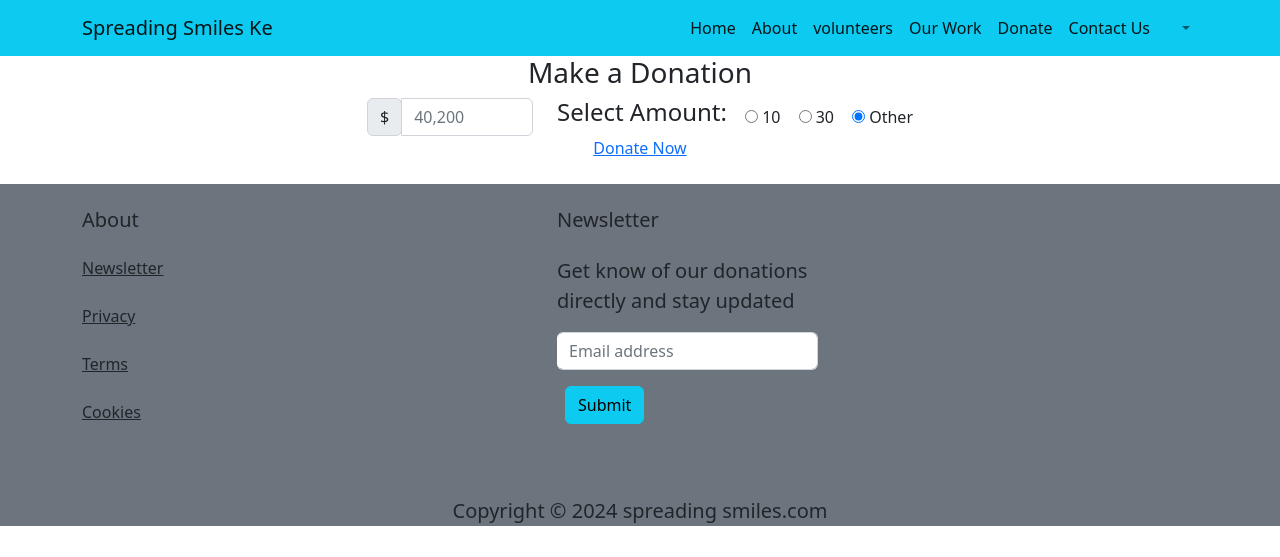
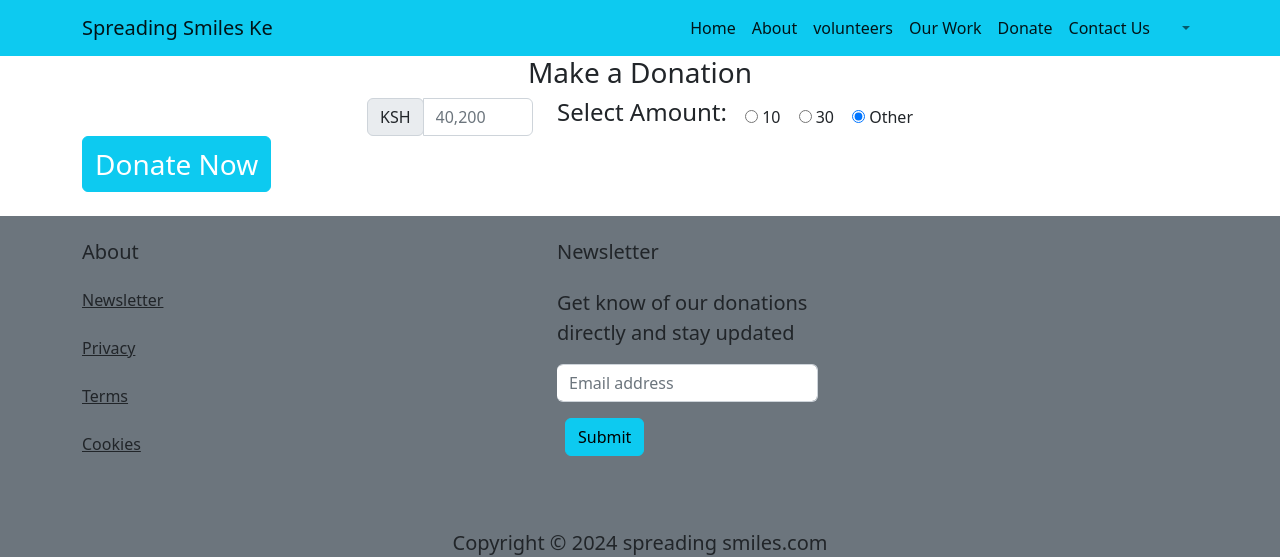
Before and after one commit to Aliwangara/basics_Project, a Django app: page /donate in a window 1280 px wide. Shown: the top 557 px of the page. Run offline with Django 5.2, Linux system fonts and the light colour scheme; a user stored in the database is signed in; some libraries are stand-ins or nearby versions.

Commit message:
did some changes on donation and used if statement to work on login logout

```diff
--- a/templates/charity.html
+++ b/templates/charity.html
@@ -20,7 +20,7 @@
                                 <div class="input_field">
                                     <div class="input-group">
                                         <div class="input-group-prepend">
-                                          <span class="input-group-text" id="basic-addon1">$</span>
+                                          <span class="input-group-text" id="basic-addon1">KSH</span>
                                         </div>
                                         <input type="text" class="form-control" placeholder="40,200" aria-label="Username" aria-describedby="basic-addon1">
                                       </div>
@@ -54,8 +54,8 @@
         </div>
         <div class="row">
             <div class="col-12">
-                <div class="donate_now_btn text-center">
-                    <a href="#" class="boxed-btn4 ">Donate Now</a>
+                <div class="btn btn-info ">
+                    <a href="#" class="text-decoration-none  text-white text-center fs-3 ">Donate Now</a>
                 </div>
             </div>
 
--- a/templates/partials/header.html
+++ b/templates/partials/header.html
@@ -43,7 +43,12 @@
                 <li class="nav-item dropdown">
                     <a class="nav-link dropdown-toggle" href="#" role="button" data-bs-toggle="dropdown">{{ user.first_name }}</a>
                     <ul class="dropdown-menu">
-                        <li><a class="dropdown-item" href="{% url 'signout' %}">Sign Out</a></li>
+                        {% if not request.user.is_authenticated %}
+                            {% else %}
+                                <li><a class="dropdown-item" href="{% url 'signout' %}">Sign Out</a></li>
+                        {% endif %}
+
+
 
                     </ul>
            </ul>
```
Also changed, not shown: db.sqlite3.
